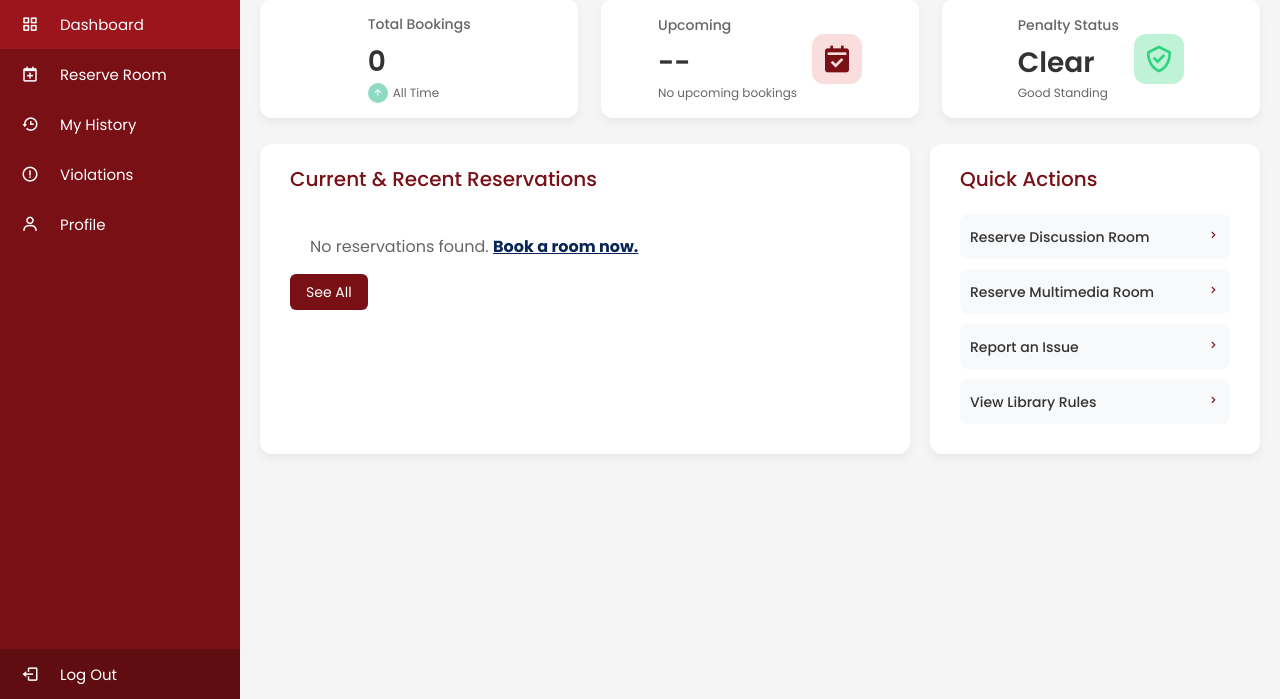
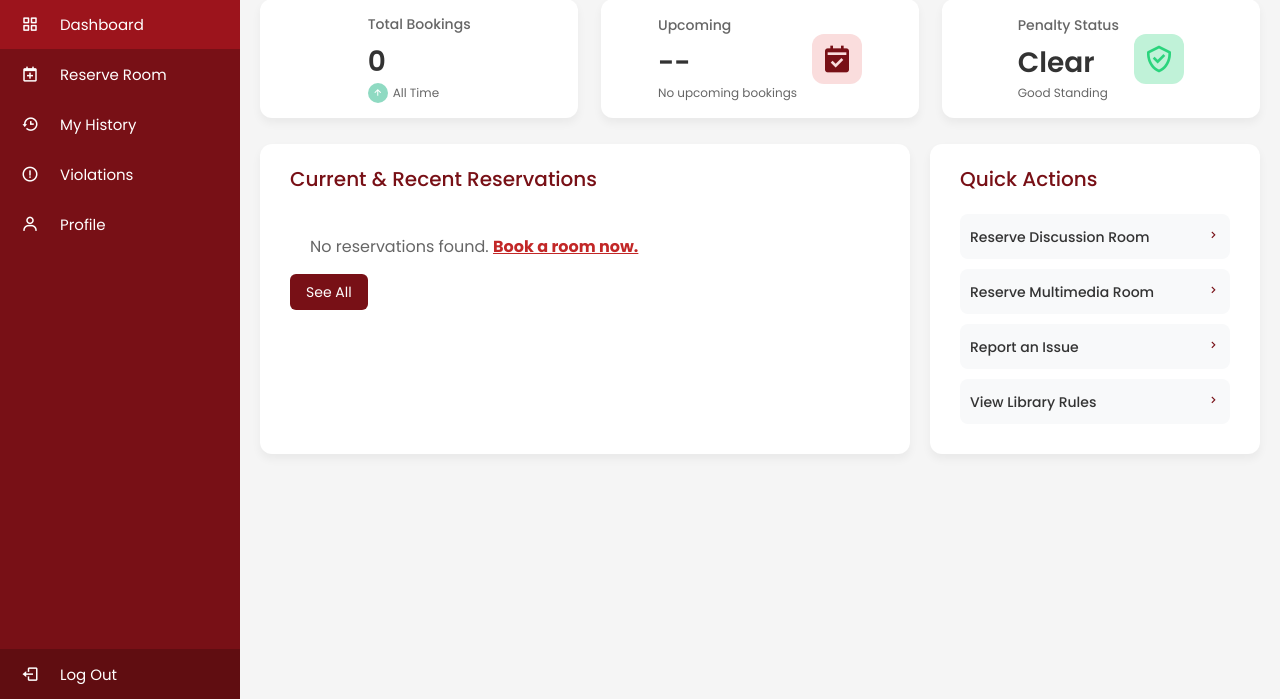
Before and after one commit to G4lahad1/MidtermProject, a PHP site: page /dashboard.php in a window 1280 px wide. Shown: the part 101-800 px from the top of the page. Run offline with PHP 8.4, Linux system fonts and the light colour scheme; a user stored in the database is signed in; data comes from the database, SQL or seed files in the repository.

Commit message:
Refactor dashboard.php for improved readability

```diff
--- a/library_system/dashboard.php
+++ b/library_system/dashboard.php
@@ -154,7 +154,7 @@ else {
                     <div class="title">Current & Recent Reservations</div>
 
                     <?php if (empty($my_reservations)): ?>
-                        <div style="padding: 20px; color: #666;">No reservations found. <a href="reserve.php" style="color:#0A2558; font-weight:bold;">Book a room now.</a></div>
+                        <div style="padding: 20px; color: #666;">No reservations found. <a href="reserve.php" style="color:#c22727; font-weight:bold;">Book a room now.</a></div>
 
                     <?php else: ?>
                     <div class="sales-details">
```
